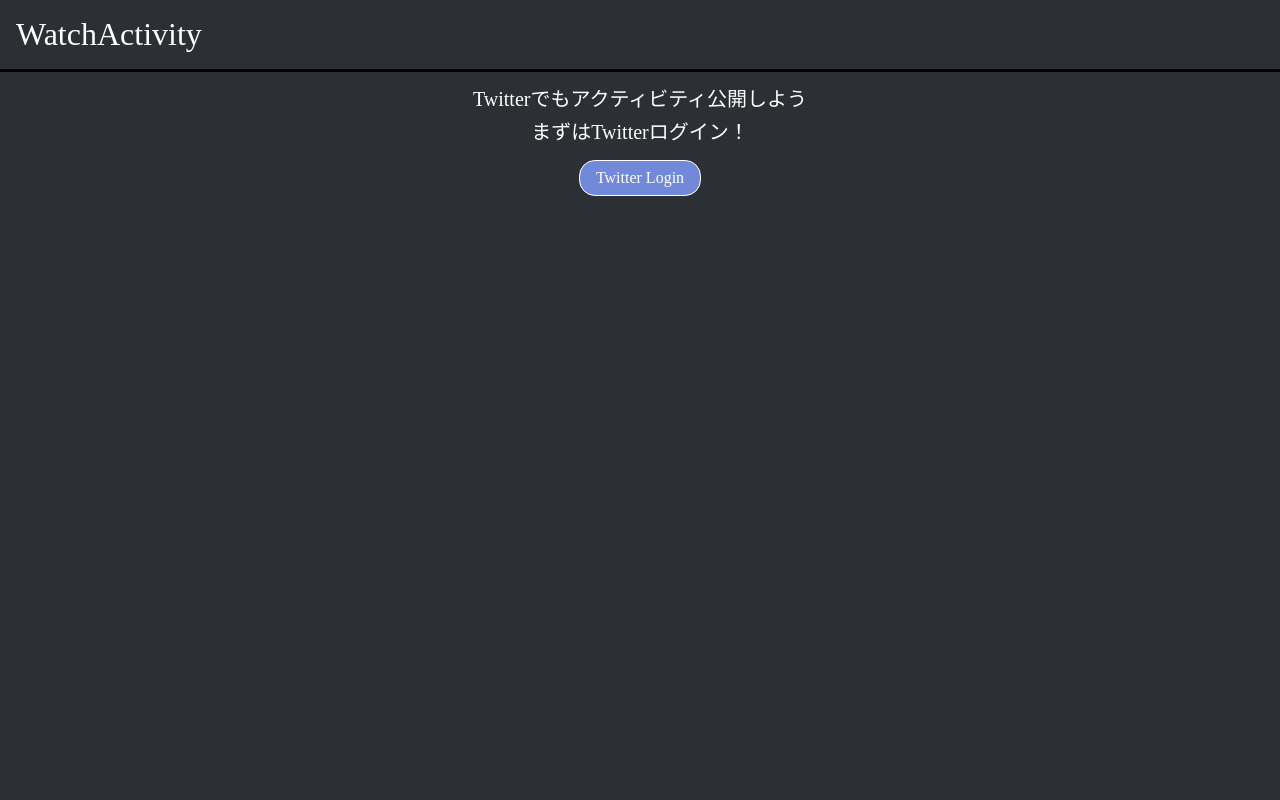
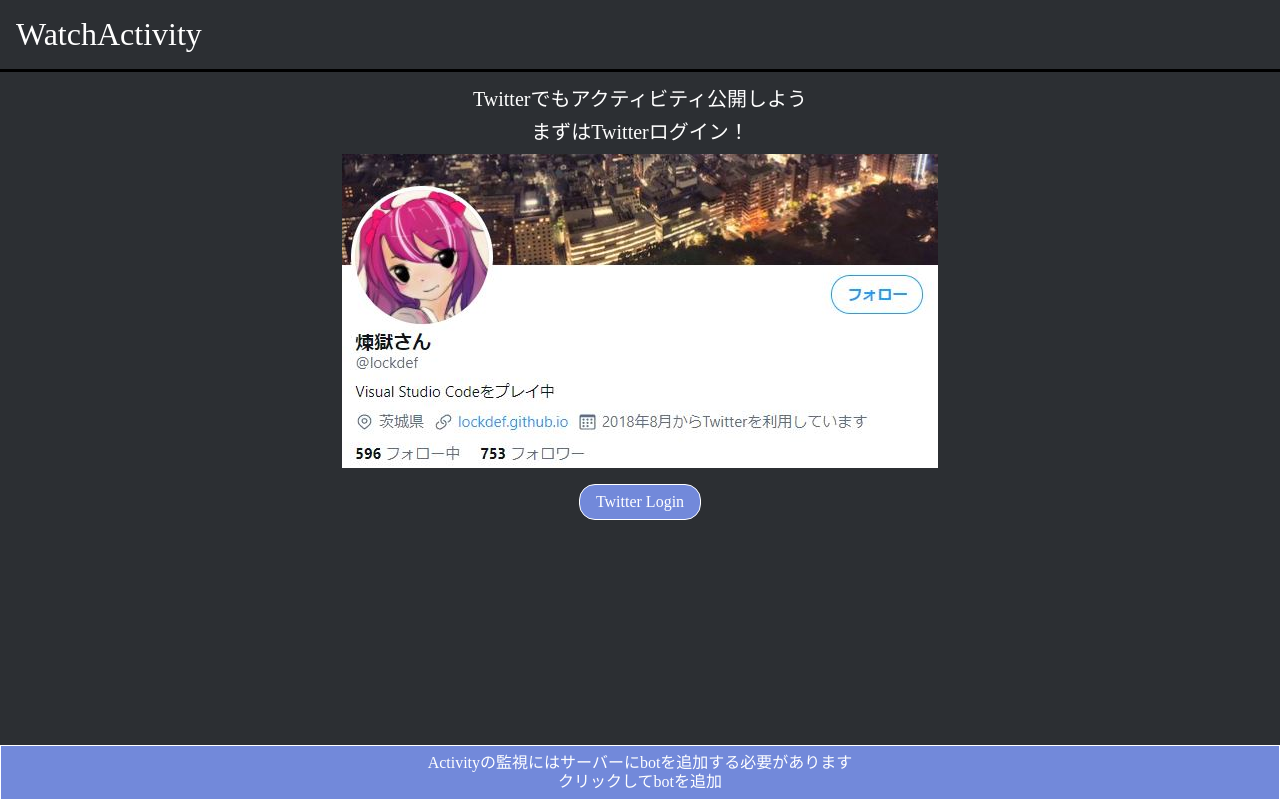
Before and after one commit to Lockdef/watchActivityBot, a Flask app: template templates/index.html in a window 1280 px wide. Run offline with Flask 2, Linux system fonts and the light colour scheme; the template is opened without the code that fills it: most values are stand-ins (such as "Sample title", 1, 10 or a date in 2020); parts of the project's set-up code (start-up, migrations or seed data) failed here and were passed over.

Commit message:
マークアップをほとんど完了

```diff
--- a/static/css/style.css
+++ b/static/css/style.css
@@ -1,14 +1,14 @@
 :root {
-  --bg-main: #2c2f33;
-  --text-white: #fff;
-  --border-black: #000;
-  --button-blue: #7289da;
-  background-color: var(--bg-main);
-  color: var(--text-white);
+  --main: #2c2f33;
+  --white: #fff;
+  --black: #000;
+  --blue: #7289da;
+  background-color: var(--main);
+  color: var(--white);
 }
 
 .header {
-  border-bottom: 0.2em var(--border-black) solid;
+  border-bottom: 0.2em var(--black) solid;
 }
 
 .header-title {
@@ -29,10 +29,37 @@
   padding: 0.5em 1em;
   border-radius: 1em;
   border: white 0.05em solid;
-  background-color: var(--button-blue);
+  background-color: var(--blue);
+}
+
+.footer {
+  display: block;
+  position: fixed;
+  width: 100vw;
+  bottom: 0;
+  padding: 0.5em 1em;
+  border: white 0.05em solid;
+  background-color: var(--blue);
+  text-align: center;
 }
 
 .text {
   font-size: 1.25em;
   margin: 0.5em auto;
 }
+
+.input-text {
+  padding: 0.5em 1em;
+  background-color: var(--white);
+  color: var(--main);
+  text-align: left;
+  border: var(--blue) 0.05em solid;
+  border-radius: 1em;
+}
+
+.input-submit {
+  padding: 0.5em 1em;
+  background-color: var(--blue);
+  border: var(--white) 0.05em solid;
+  border-radius: 1em;
+}
--- a/templates/index.html
+++ b/templates/index.html
@@ -2,5 +2,6 @@
 {% block content %}
 <p class="text">Twitterでもアクティビティ公開しよう</p>
 <p class="text">まずはTwitterログイン！</p>
+<img class="image" src="/static/img/example_profile.JPG" alt="example image">
 <a class="button" href="{{ redirect_url }}">Twitter Login</a>
 {% endblock %}
--- a/templates/layout.html
+++ b/templates/layout.html
@@ -18,6 +18,12 @@
 
     {% endblock %}
   </div>
+  <div class="footer">
+    <a href="https://discord.com/api/oauth2/authorize?client_id=784991533052592139&permissions=0&scope=bot"
+      target="_blank" rel="noopener noreferrer">Activityの監視にはサーバーにbotを追加する必要があります<br>
+      クリックしてbotを追加
+    </a>
+  </div>
 </body>
 
 </html>
```
Also changed, not shown: templates/set_uid.html (+9 -2 lines).
